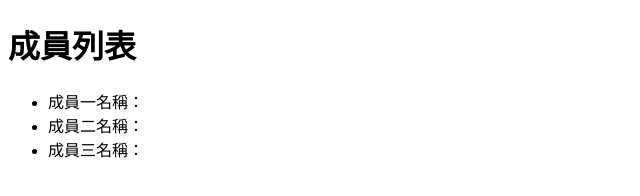
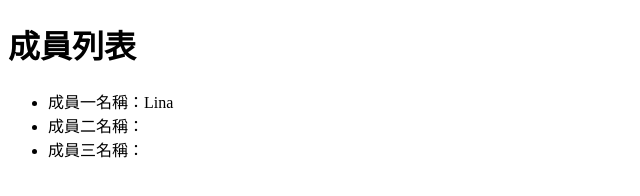
Before and after one commit to Lina-SHU/git-wee4, a plain HTML site: page index.html in a window 1280 px wide. Shown: the full height of the page, 0-640 px from the left. Drawn offline with Linux system fonts and the light colour scheme.

Commit message:
feat: 新增成員一

```diff
--- a/index.html
+++ b/index.html
@@ -8,7 +8,7 @@
 <body>
     <h1>成員列表</h1>
     <ul>
-        <li>成員一名稱：</li>
+        <li>成員一名稱：Lina</li>
         <li>成員二名稱：</li>
         <li>成員三名稱：</li>
     </ul>
```
